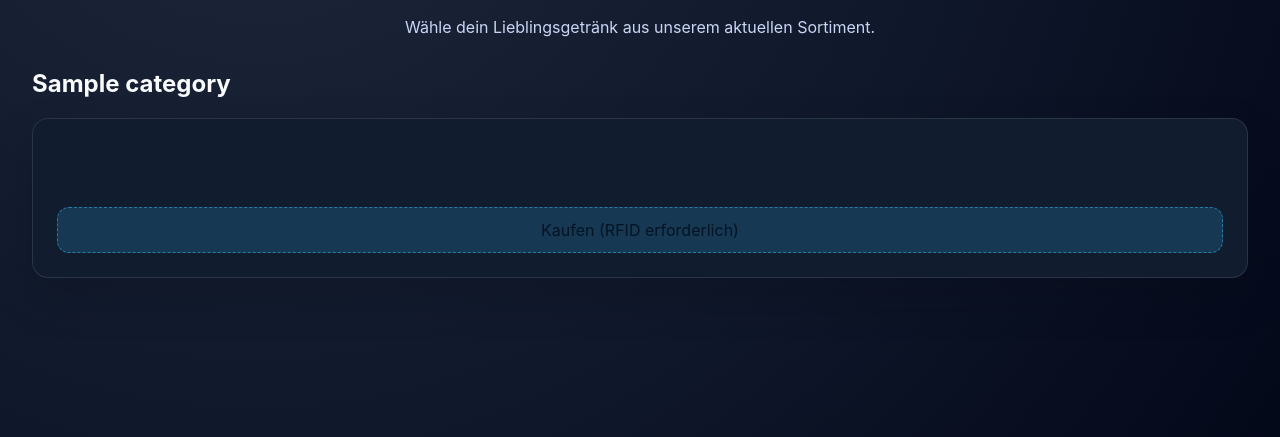
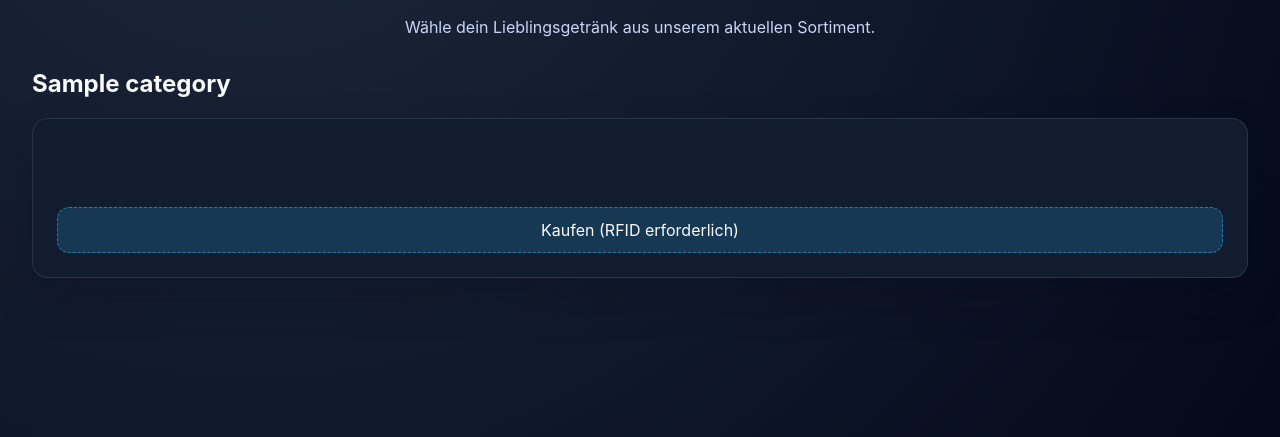
Before and after one commit to LSF-Wesel-Rheinhausen/Snackautomat, a Flask app: template local/webapp/templates/drinks.html in a window 1280 px wide. Shown: the part 234-671 px from the top of the page. Run offline with Flask 2, Linux system fonts and the light colour scheme; the template is opened without the code that fills it: most values are stand-ins (such as "Sample title", 1, 10 or a date in 2020).

Commit message:
fix(frontend): improve product button contrast

```diff
--- a/local/static_mock/admin.html
+++ b/local/static_mock/admin.html
@@ -178,7 +178,7 @@ body {
 
 .product-card__button {
     background: rgba(56, 189, 248, 0.18);
-    color: var(--accent-contrast);
+    color: var(--text-primary);
     border: 1px dashed rgba(56, 189, 248, 0.5);
     border-radius: 0.75rem;
     padding: 0.75rem;
--- a/local/static_mock/drinks.html
+++ b/local/static_mock/drinks.html
@@ -178,7 +178,7 @@ body {
 
 .product-card__button {
     background: rgba(56, 189, 248, 0.18);
-    color: var(--accent-contrast);
+    color: var(--text-primary);
     border: 1px dashed rgba(56, 189, 248, 0.5);
     border-radius: 0.75rem;
     padding: 0.75rem;
--- a/local/static_mock/index.html
+++ b/local/static_mock/index.html
@@ -178,7 +178,7 @@ body {
 
 .product-card__button {
     background: rgba(56, 189, 248, 0.18);
-    color: var(--accent-contrast);
+    color: var(--text-primary);
     border: 1px dashed rgba(56, 189, 248, 0.5);
     border-radius: 0.75rem;
     padding: 0.75rem;
--- a/local/static_mock/snacks.html
+++ b/local/static_mock/snacks.html
@@ -178,7 +178,7 @@ body {
 
 .product-card__button {
     background: rgba(56, 189, 248, 0.18);
-    color: var(--accent-contrast);
+    color: var(--text-primary);
     border: 1px dashed rgba(56, 189, 248, 0.5);
     border-radius: 0.75rem;
     padding: 0.75rem;
--- a/local/webapp/static/css/app.css
+++ b/local/webapp/static/css/app.css
@@ -170,7 +170,7 @@ body {
 
 .product-card__button {
     background: rgba(56, 189, 248, 0.18);
-    color: var(--accent-contrast);
+    color: var(--text-primary);
     border: 1px dashed rgba(56, 189, 248, 0.5);
     border-radius: 0.75rem;
     padding: 0.75rem;
```
